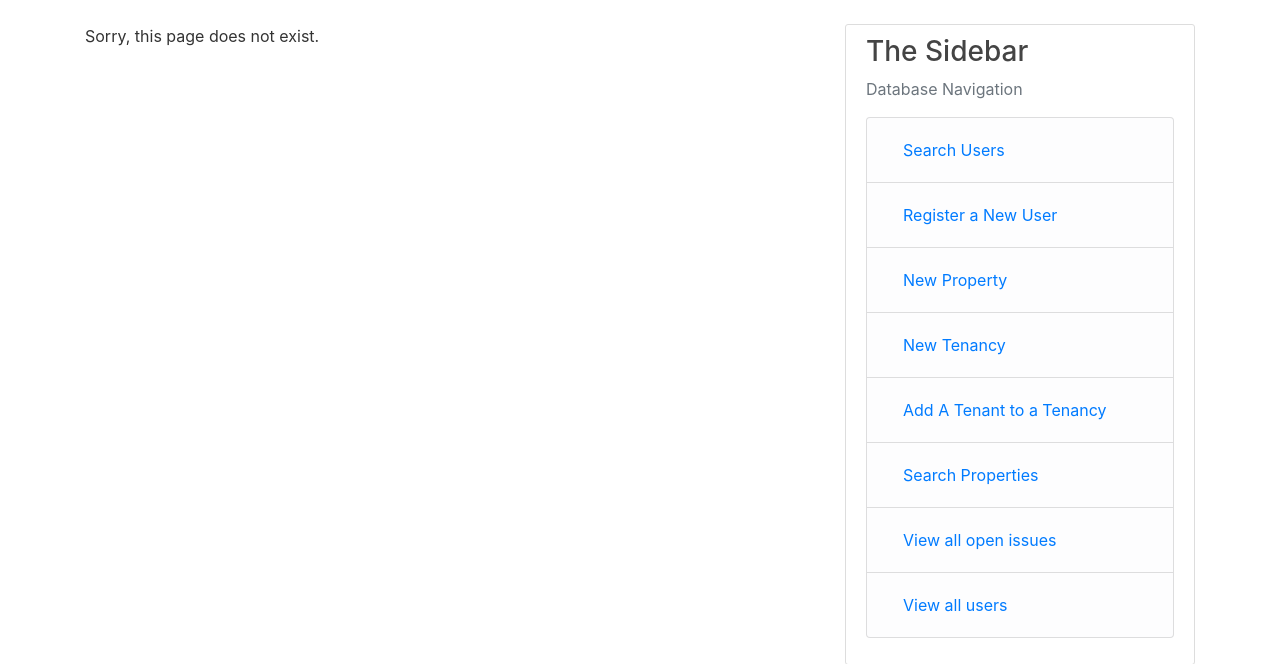
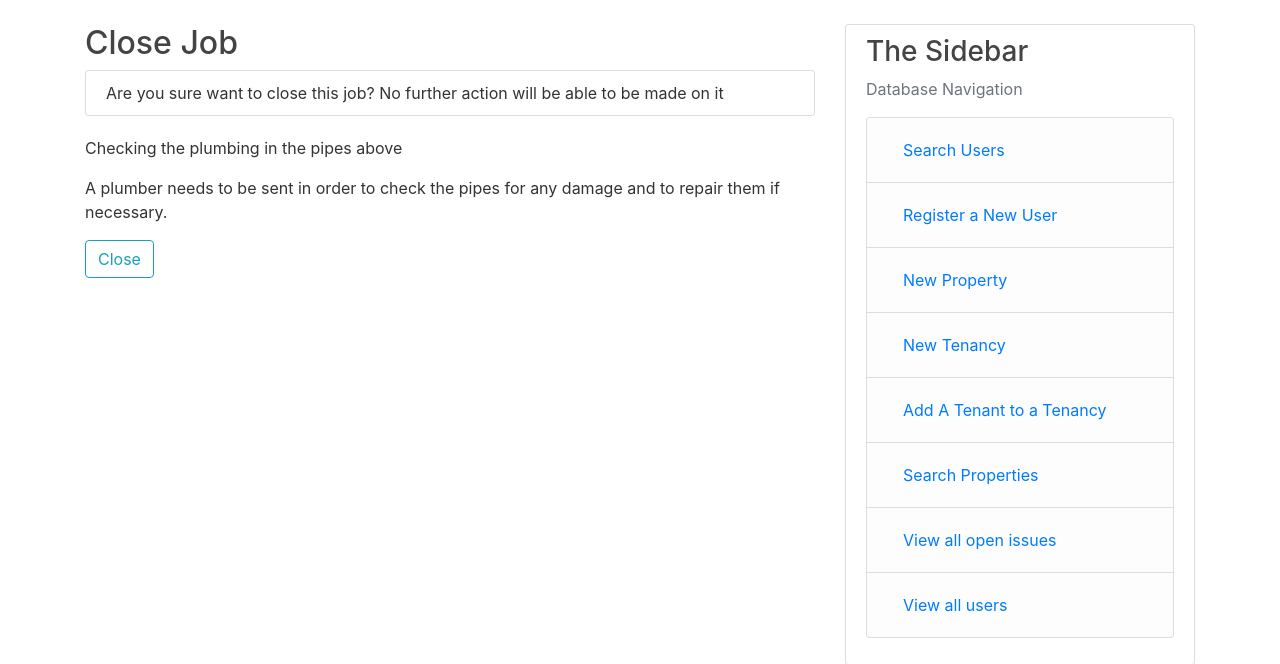
Before and after one commit to puffledude/CourseworkFullBuild, a Flask app: page /job_closing/1 in a window 1280 px wide. Shown: the part 56-720 px from the top of the page. Run offline with Flask 2, Linux system fonts and the light colour scheme; a user stored in the database is signed in; data comes from the database, SQL or seed files in the repository; both versions use the stored data as it was after the commit; some libraries are stand-ins or nearby versions.

Commit message:
Closing Jobs and issues

```diff
--- a/Tower/forms.py
+++ b/Tower/forms.py
@@ -188,7 +188,8 @@ class Quote_Form(FlaskForm):
 class Approve_Form(FlaskForm):
     submit = SubmitField("Approve Quote")
 
-
+class Close_Form(FlaskForm):
+    submit = SubmitField("Close")
 
 # class UpdateAccountForm(FlaskForm):
 #     username = StringField("Username",
--- a/Tower/routes.py
+++ b/Tower/routes.py
@@ -5,7 +5,7 @@ from flask_login import login_user, current_user, logout_user, login_required
 from Tower.models import User, Properties, Tenancies, Issue, Issue_Notes, Jobs, Jobs_Notes, Quotes
 from Tower.forms import RegistrationForm, PropertiesForm, User_search_Form, LoginForm, IssueForm, New_tenancy_Form, \
     Property_search_Form, Add_Tenant_Form, Update_User_Form, Update_Contractor_Form, note_form, Update_Properties_form, \
-    Delete_Form, RequestResetForm, ResetPasswordForm, Invite_Form, Quote_Form, Approve_Form
+    Delete_Form, RequestResetForm, ResetPasswordForm, Invite_Form, Quote_Form, Approve_Form, Close_Form
 from flask_mail import Message
 
 
@@ -381,8 +381,11 @@ def all_issues():
 def Issue_page(issue_id):
     page = request.args.get("page", 1, type=int)
     issue = db.session.query(Issue).filter(Issue.issue_id == issue_id).first()
-    print(issue)
     jobs = db.session.query(Jobs).filter(Jobs.issue == issue_id).all()
+    completed =True
+    for all in jobs:
+        if  all.closed == False:
+            completed=False
     found_notes = db.session.query(Issue_Notes).filter(Issue_Notes.issue == Issue.issue_id).order_by(
         Issue_Notes.note_id.desc())
     notes = found_notes.paginate(page, per_page=5)
@@ -392,7 +395,7 @@ def Issue_page(issue_id):
         if notes.has_prev else None
     create_a_job = url_for("Create_Job", issue_id=issue_id)
     return render_template("Issue.html", title="Issue", issue=issue, notes=notes, next_url=next_url, prev_url=prev_url,
-                           create_a_job=create_a_job, jobs=jobs)
+                           create_a_job=create_a_job, jobs=jobs, completed=completed)
 
 
 @app.route("/Issue_note_page/<int:issue_id>", methods=["GET", "POST"])
@@ -710,3 +713,33 @@ def delete_issue_note(note_id):
         flash("The note has been successfully deleted", "success")
         return redirect(url_for("Issue_page", issue_id=issue.issue_id))
     return render_template("Delete_page.html",title="Delete Note", form=form)
+
+@app.route("/job_closing/<int:job_id>", methods=["GET", "POST"])
+@login_required
+def job_closing(job_id):
+    if current_user.role != "Admin":
+        abort(403)
+    job = db.session.query(Jobs).filter_by(job_id = job_id).first()
+    form = Close_Form()
+    if form.validate_on_submit():
+        issue = db.session.query(Issue).filter(Issue.issue_id == job.issue).first()
+        job.closed = True
+        db.session.commit()
+        flash("Job has been marked as complete", "success")
+        return redirect(url_for("Issue_page", issue_id=issue.issue_id))
+    return render_template("job_closing.html", form=form, job=job)
+
+
+@app.route("/issue_closing/<int:issue_id>", methods=["GET", "POST"])
+@login_required
+def issue_closing(issue_id):
+    if current_user.role != "Admin":
+        abort(403)
+    issue = db.session.query(Issue).filter_by(issue_id = issue_id).first()
+    form = Close_Form()
+    if form.validate_on_submit():
+        issue.closed = True
+        db.session.commit()
+        flash("Job has been marked as complete", "success")
+        return redirect(url_for("Issue_page", issue_id=issue.issue_id))
+    return render_template("issue_closing.html", form=form, issue=issue)
--- /dev/null
+++ b/Tower/templates/job_closing.html
@@ -0,0 +1,13 @@
+{% extends "layout.html" %}
+{% block content %}
+<h2 class="article-section">Close Job</h2>
+<p class="content-section">Are you sure want to close this job? No further action will be able to be made on it<br></p>
+<p>{{job.summary}}</p>
+<p>{{job.content}}</p>
+<form method="POST" action="">
+        {{ form.hidden_tag() }}
+    <div class="form-group">
+            {{ form.submit(class="btn btn-outline-info") }}
+    </div>
+</form>
+{% endblock content %}
```
Also changed, not shown: Tower/templates/Issue.html (+8 -4 lines), Tower/templates/Job.html (+10 -0 lines), Tower/templates/issue_closing.html (added, +13 -0 lines), Tower/site.db.
